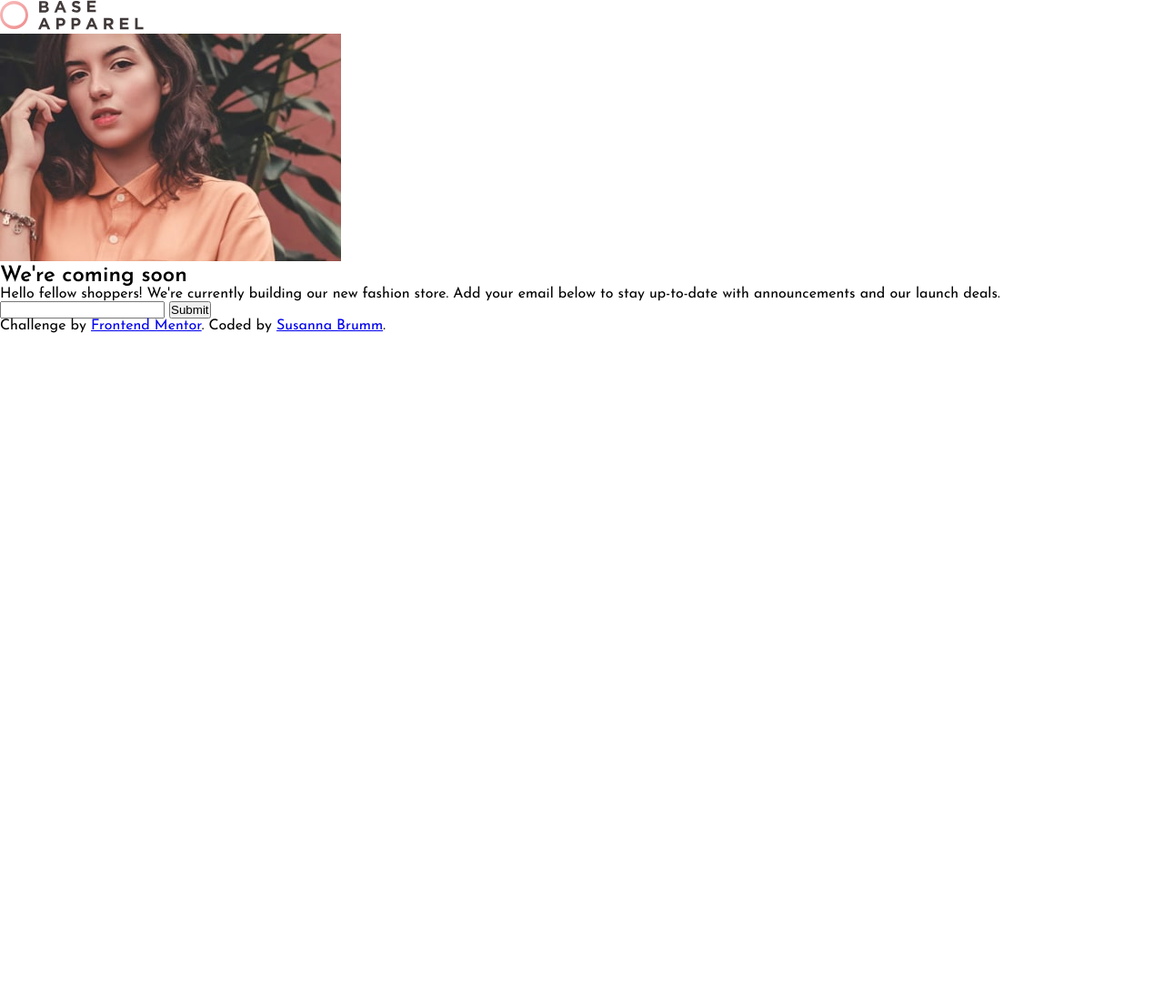
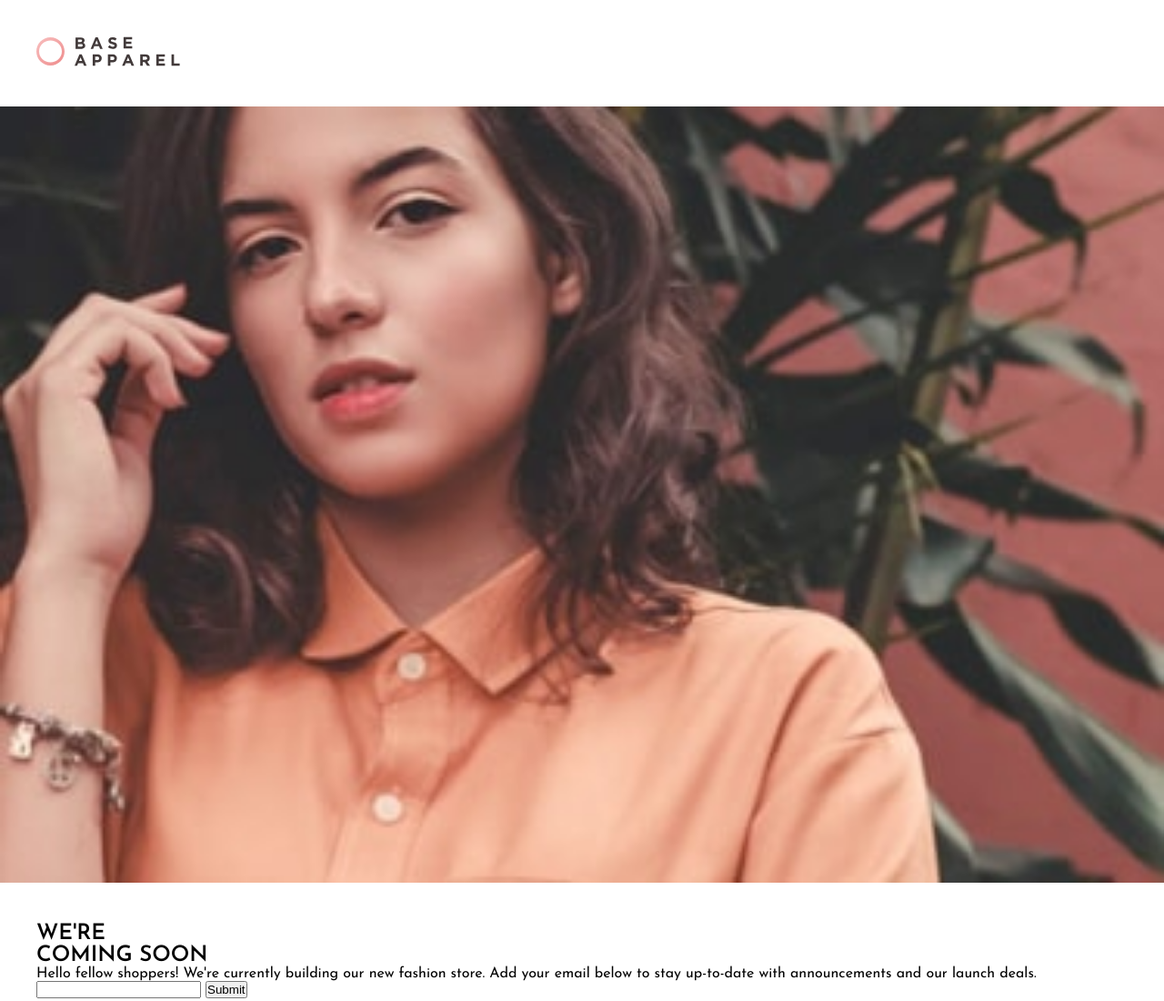
Before and after one commit to susi189/fm-coming-soon-page, a website: page index.html in a window 1280 px wide. Shown: the top 1100 px of the page at 91% size. Before the commit the page ends 800 px from the top, so only its background shows below. Drawn offline with Linux system fonts and the light colour scheme.

Commit message:
Added styles to header and main section

```diff
--- a/index.html
+++ b/index.html
@@ -21,22 +21,25 @@
     <title>Frontend Mentor | Base Apparel coming soon page</title>
   </head>
   <body>
-    <section class="desktop-view">
-      <header>
-        <div class="image"><img src="./images/logo.svg" alt="logo" /></div>
+    <section class="view mobile">
+      <header class="header">
+        <div class="header__logo">
+          <img src="./images/logo.svg" alt="logo" />
+        </div>
       </header>
-      <div class="image">
-        <img src="./images/hero-mobile.jpg" alt="picture of a model" />
-      </div>
-      <main>
-        <div class="description">
-          <h1>We're coming soon</h1>
+      <main class="main">
+        <div class="main__image">
+          <img src="./images/hero-mobile.jpg" alt="picture of a model" />
+        </div>
+        <div class="main__description">
+          <h1>WE'RE</h1>
+          <h2>COMING SOON</h2>
           <p>
             Hello fellow shoppers! We're currently building our new fashion
             store. Add your email below to stay up-to-date with announcements
             and our launch deals.
           </p>
-          <div class="form">
+          <div class="main__form">
             <form>
               <input type="text" />
               <input type="submit" value="Submit" />
--- a/styles.scss
+++ b/styles.scss
@@ -17,3 +17,28 @@ html,
 body {
   font-family: $main-font;
 }
+
+.mobile {
+  width: 100%;
+}
+
+.header {
+  &__logo {
+    padding: 2.5rem;
+  }
+}
+
+.main {
+  display: flex;
+  flex-direction: column;
+  justify-content: center;
+
+  &__image img {
+    width: 100%;
+    height: auto;
+  }
+
+  &__description {
+    padding: 2.5rem;
+  }
+}
```
Also changed, not shown: styles.css, 1 other file.
